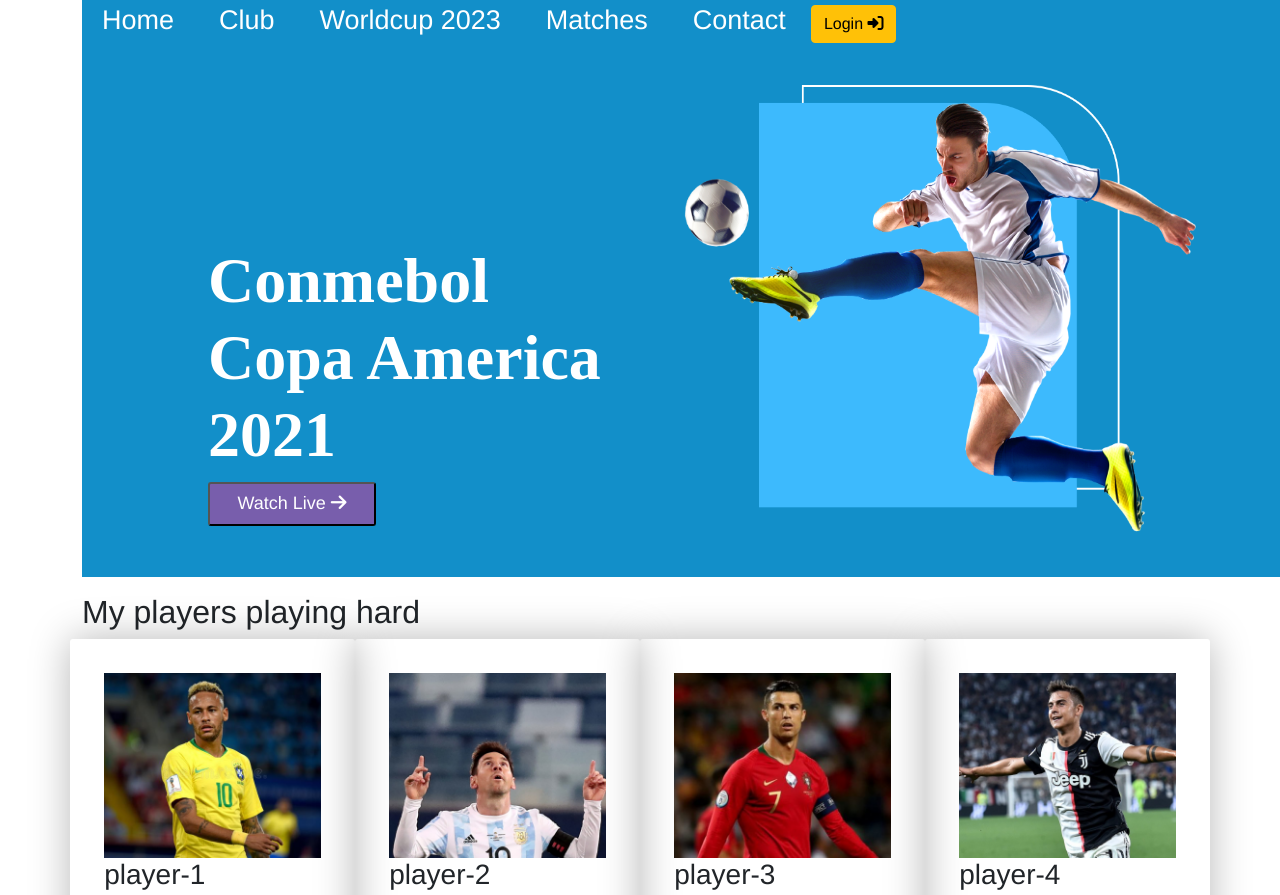
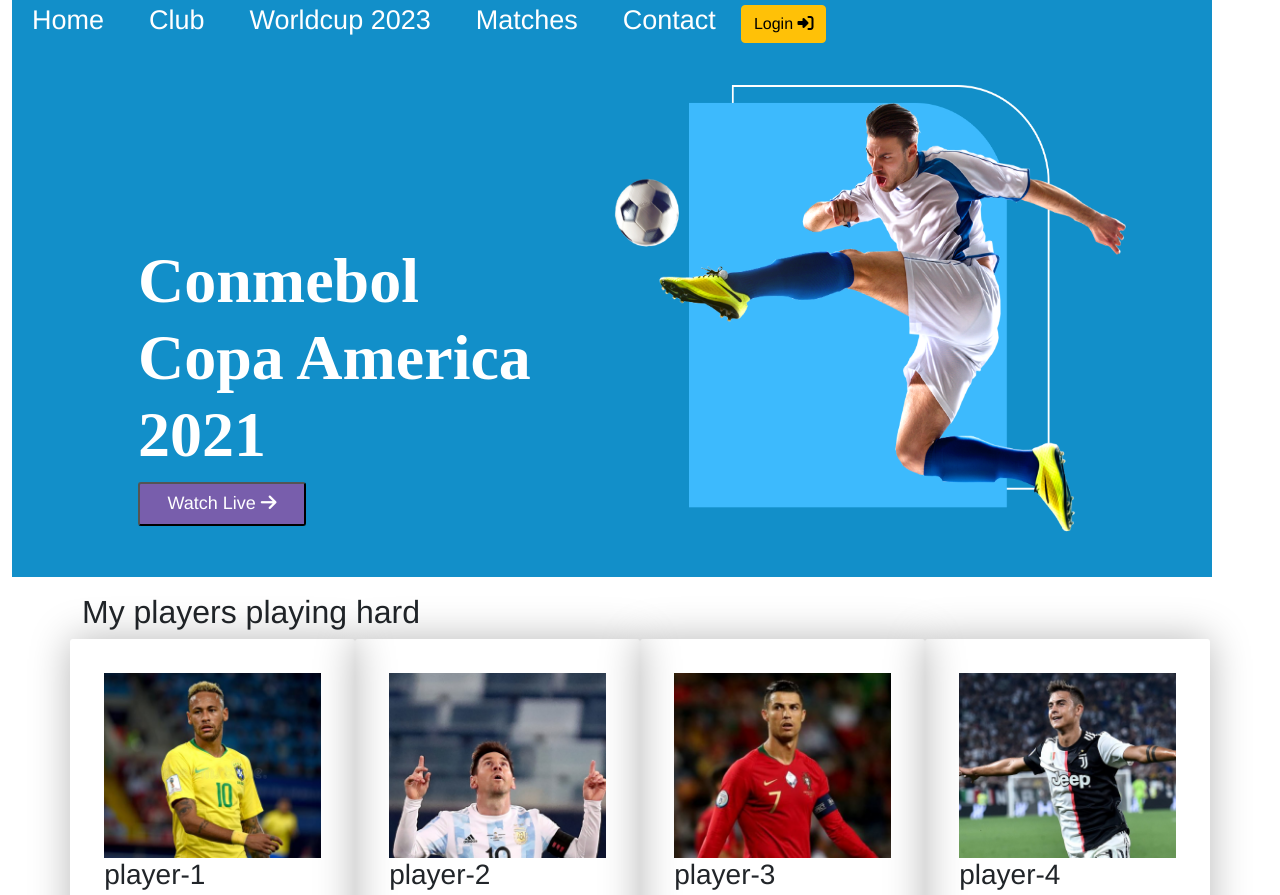
Before and after one commit to pratchad17/Football-scss-website, a plain HTML site: page index.html in a window 1280 px wide. Shown: the top 895 px of the page. Drawn offline with nearby package versions, Linux system fonts and the light colour scheme.

Commit message:
done holo

```diff
--- a/index.html
+++ b/index.html
@@ -17,7 +17,7 @@
 </head>
 
 <body>
-    <header class="container">
+    <header class="container-fluid">
         <div class="  start-section">
             <nav>
                 <span class="top-side">
--- a/scss/style.scss
+++ b/scss/style.scss
@@ -13,9 +13,11 @@ $padding:5%;
     padding: 0;
 }
 body{
+    overflow-x: hidden;
     font: {
         family:$myFont;
         size: $myFontSize;
+
 
     }
     nav{
@@ -130,6 +132,7 @@ body{
     justify-content: center;
     align-items: center;
     background-color: rgba(157, 209, 233, 0.911);
+    width: 100%;
 
     .footer-img img{
         width: 260px;
```
Also changed, not shown: scss/style.css, 1 other file.
